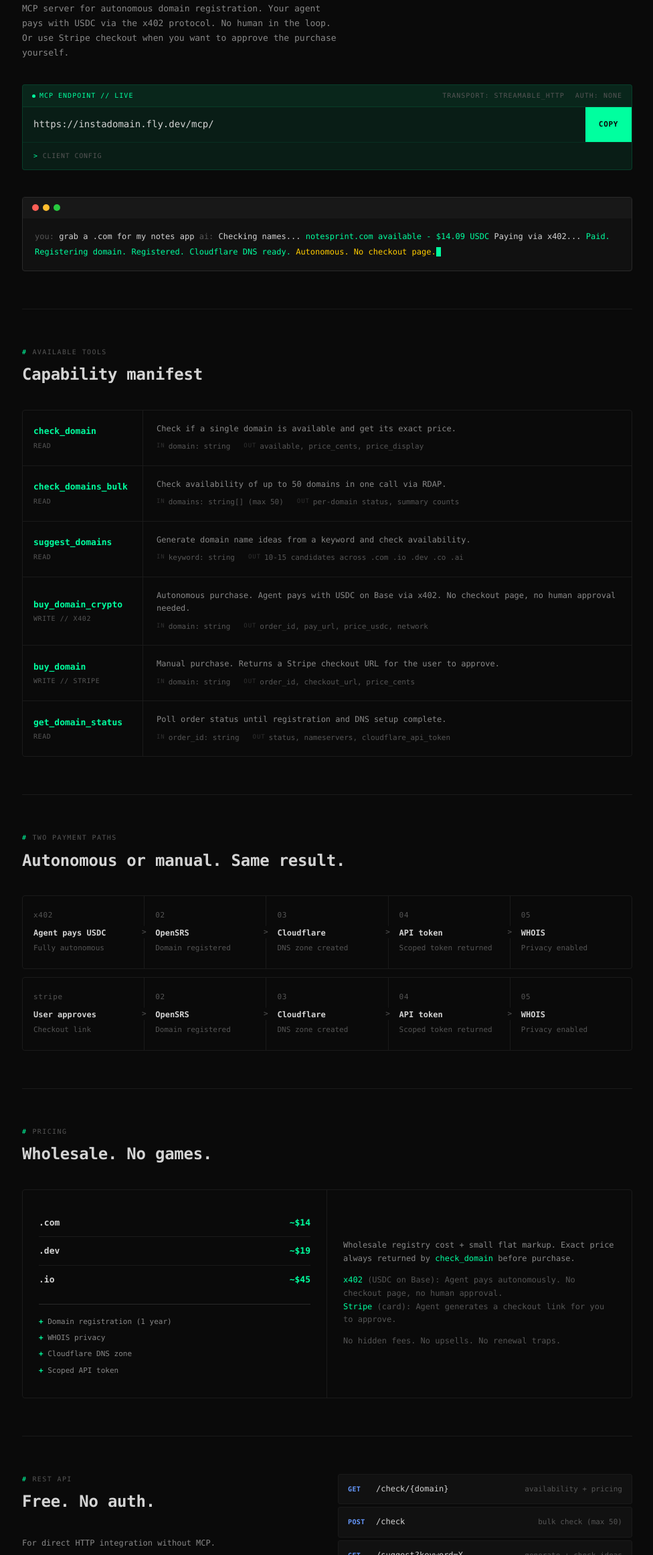
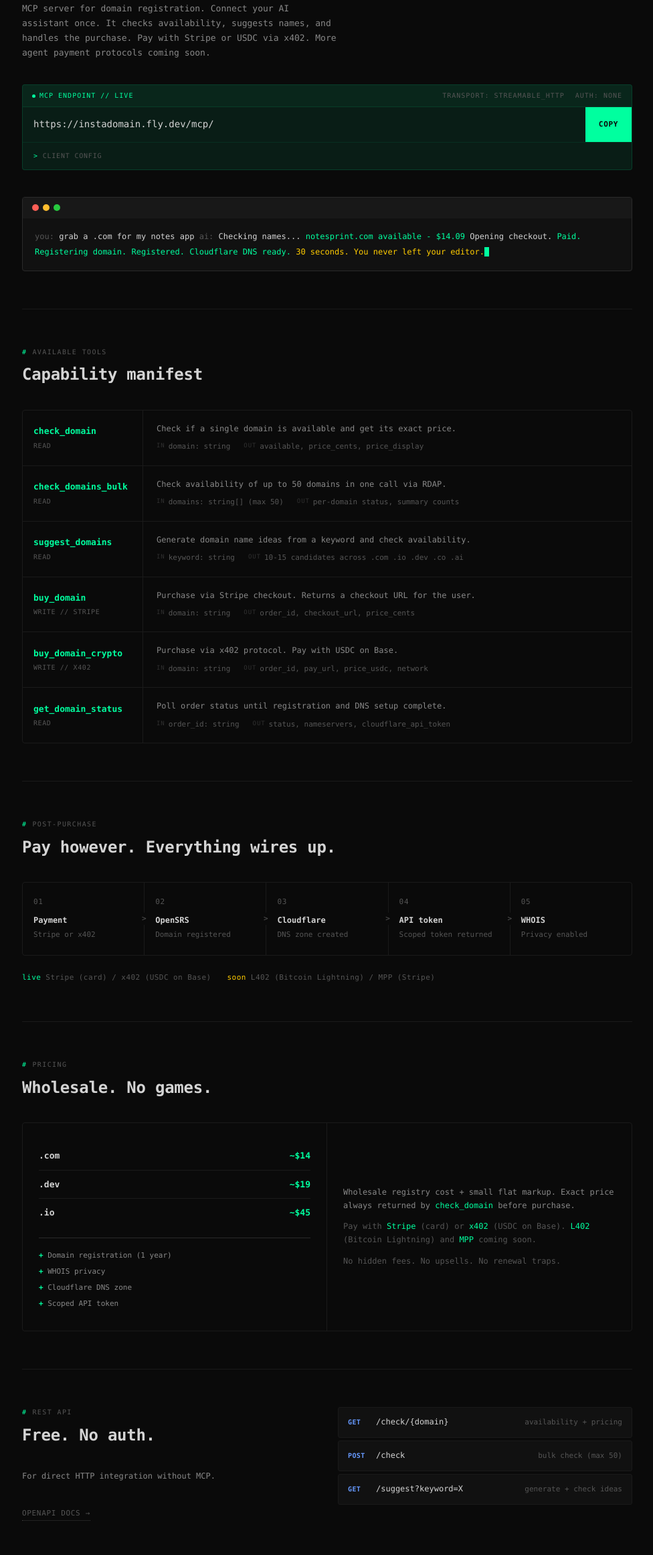
Before and after one commit to nach-dakwale/instadomain-mcp, a plain HTML site: page instadomain/static/index.html in a window 1280 px wide. Shown: the part 279-2601 px from the top of the page at 67% size, without its empty margins (151-1127 px from the left). Drawn offline with Linux system fonts and the light colour scheme.

Commit message:
copy: balanced positioning with Stripe + x402 today, L402 + MPP coming soon
Rewrite all copy surfaces to present payment methods equally instead of
leading with x402 as the primary. Added L402 (Bitcoin Lightning) and MPP
(Stripe Machine Payments) as coming soon across website, mcp.json,
llms.txt, smithery.yaml, and GitHub description.

Co-Authored-By: Claude Opus 4.6 (1M context) <noreply@anthropic.com>

```diff
--- a/instadomain/static/index.html
+++ b/instadomain/static/index.html
@@ -3,8 +3,8 @@
 <head>
     <meta charset="UTF-8">
     <meta name="viewport" content="width=device-width, initial-scale=1.0">
-    <title>InstaDomain - AI agents that buy domains autonomously</title>
-    <meta name="description" content="MCP server for autonomous domain registration. AI agents pay with USDC via x402 protocol, no human in the loop. Or use Stripe checkout for manual approval. Cloudflare DNS included.">
+    <title>InstaDomain - AI agents that buy domains</title>
+    <meta name="description" content="MCP server for domain registration. AI agents check availability, suggest names, and purchase domains. Pay with Stripe or USDC via x402. Cloudflare DNS and WHOIS privacy included.">
     <link rel="alternate" type="text/plain" href="/llms.txt" title="LLM-readable site summary">
     <link rel="alternate" type="application/json" href="/.well-known/mcp.json" title="MCP server discovery">
     <script type="application/ld+json">
@@ -12,18 +12,18 @@
         "@context": "https://schema.org",
         "@type": "SoftwareApplication",
         "name": "InstaDomain",
-        "description": "MCP server for autonomous domain registration. AI agents buy domains with USDC via x402 protocol, no human needed. Also supports Stripe checkout for manual approval. Tools: check_domain, check_domains_bulk, suggest_domains, buy_domain_crypto (x402 autonomous), buy_domain (Stripe), get_domain_status, get_transfer_code, unlock_domain, renew_domain. Transport: Streamable HTTP. Auth: none required.",
+        "description": "MCP server for domain registration. AI agents check, suggest, and buy domains. Payment via Stripe (card) or x402 (USDC on Base). L402 and MPP coming soon. Tools: check_domain, check_domains_bulk, suggest_domains, buy_domain (Stripe), buy_domain_crypto (x402), get_domain_status, get_transfer_code, unlock_domain, renew_domain. Transport: Streamable HTTP. Auth: none required.",
         "url": "https://instadomain.fly.dev",
         "applicationCategory": "DeveloperApplication",
         "operatingSystem": "Any (MCP-compatible AI client)",
         "offers": {
             "@type": "Offer",
-            "description": "Wholesale domain pricing plus a small flat markup. .com from ~$14, .dev from ~$19, .io from ~$45. WHOIS privacy included. Pays with USDC on Base (x402, autonomous) or USD via Stripe (manual approval).",
+            "description": "Wholesale domain pricing plus a small flat markup. .com from ~$14, .dev from ~$19, .io from ~$45. WHOIS privacy included. Pays with Stripe (card) or USDC on Base (x402). L402 and MPP coming soon.",
             "priceCurrency": "USD"
         },
         "featureList": [
-            "buy_domain_crypto: Autonomous agent purchase via x402 protocol, pay with USDC on Base, no human in the loop",
-            "buy_domain: Manual purchase via Stripe checkout for human approval",
+            "buy_domain: Purchase via Stripe checkout (card)",
+            "buy_domain_crypto: Purchase via x402 protocol (USDC on Base)",
             "check_domain: Check single domain availability with exact pricing",
             "check_domains_bulk: Check up to 50 domains in one call via RDAP",
             "suggest_domains: Generate and check domain name ideas from a keyword",
@@ -394,11 +394,11 @@
         <main>
             <section class="hero">
                 <div class="hero-pre"><span>$</span> mcp_server <span>--</span>protocol=domains</div>
-                <h1>Your AI <span class="hl">buys the domain.</span><br>No checkout page. No tab switch.</h1>
+                <h1>Your AI <span class="hl">buys the domain.</span><br>You keep building.</h1>
                 <p class="hero-desc">
-                    MCP server for autonomous domain registration. Your agent pays with USDC
-                    via the x402 protocol. No human in the loop. Or use Stripe checkout
-                    when you want to approve the purchase yourself.
+                    MCP server for domain registration. Connect your AI assistant once.
+                    It checks availability, suggests names, and handles the purchase.
+                    Pay with Stripe or USDC via x402. More agent payment protocols coming soon.
                 </p>
 
                 <div class="ep" role="region" aria-label="MCP endpoint">
@@ -430,11 +430,11 @@
                     <div class="term-bar"><i></i><i></i><i></i></div>
                     <div class="term-code"><span class="tp">you:</span> <span class="tc">grab a .com for my notes app</span>
 <span class="tp"> ai:</span> <span class="tc">Checking names...</span>
-<span class="tg">     notesprint.com available - $14.09 USDC</span>
-<span class="tc">     Paying via x402...</span>
+<span class="tg">     notesprint.com available - $14.09</span>
+<span class="tc">     Opening checkout.</span>
 <span class="tg">     Paid. Registering domain.</span>
 <span class="tg">     Registered. Cloudflare DNS ready.</span>
-<span class="ta">     Autonomous. No checkout page.</span><span class="cur"></span></div>
+<span class="ta">     30 seconds. You never left your editor.</span><span class="cur"></span></div>
                 </div>
             </section>
 
@@ -475,22 +475,22 @@
                         </div>
                     </div>
                     <div class="tool" role="listitem">
-                        <div class="tool-l"><code>buy_domain_crypto</code><span class="tt">write // x402</span></div>
+                        <div class="tool-l"><code>buy_domain</code><span class="tt">write // stripe</span></div>
                         <div class="tool-r">
-                            <p>Autonomous purchase. Agent pays with USDC on Base via x402. No checkout page, no human approval needed.</p>
+                            <p>Purchase via Stripe checkout. Returns a checkout URL for the user.</p>
                             <div class="tool-sig">
                                 <span><span class="lbl">in</span> domain: string</span>
-                                <span><span class="lbl">out</span> order_id, pay_url, price_usdc, network</span>
+                                <span><span class="lbl">out</span> order_id, checkout_url, price_cents</span>
                             </div>
                         </div>
                     </div>
                     <div class="tool" role="listitem">
-                        <div class="tool-l"><code>buy_domain</code><span class="tt">write // stripe</span></div>
+                        <div class="tool-l"><code>buy_domain_crypto</code><span class="tt">write // x402</span></div>
                         <div class="tool-r">
-                            <p>Manual purchase. Returns a Stripe checkout URL for the user to approve.</p>
+                            <p>Purchase via x402 protocol. Pay with USDC on Base.</p>
                             <div class="tool-sig">
                                 <span><span class="lbl">in</span> domain: string</span>
-                                <span><span class="lbl">out</span> order_id, checkout_url, price_cents</span>
+                                <span><span class="lbl">out</span> order_id, pay_url, price_usdc, network</span>
                             </div>
                         </div>
                     </div>
@@ -510,21 +510,18 @@
             <hr class="sep">
 
             <section>
-                <div class="sh">two payment paths</div>
-                <h2 class="st">Autonomous or manual. Same result.</h2>
-                <div class="chain" style="margin-bottom: 12px;">
-                    <div class="ch"><span class="ch-n">x402</span><strong>Agent pays USDC</strong><span>Fully autonomous</span><span class="ch-arrow">&gt;</span></div>
+                <div class="sh">post-purchase</div>
+                <h2 class="st">Pay however. Everything wires up.</h2>
+                <div class="chain" style="margin-bottom: 24px;">
+                    <div class="ch"><span class="ch-n">01</span><strong>Payment</strong><span>Stripe or x402</span><span class="ch-arrow">&gt;</span></div>
                     <div class="ch"><span class="ch-n">02</span><strong>OpenSRS</strong><span>Domain registered</span><span class="ch-arrow">&gt;</span></div>
                     <div class="ch"><span class="ch-n">03</span><strong>Cloudflare</strong><span>DNS zone created</span><span class="ch-arrow">&gt;</span></div>
                     <div class="ch"><span class="ch-n">04</span><strong>API token</strong><span>Scoped token returned</span><span class="ch-arrow">&gt;</span></div>
                     <div class="ch"><span class="ch-n">05</span><strong>WHOIS</strong><span>Privacy enabled</span></div>
                 </div>
-                <div class="chain">
-                    <div class="ch"><span class="ch-n">stripe</span><strong>User approves</strong><span>Checkout link</span><span class="ch-arrow">&gt;</span></div>
-                    <div class="ch"><span class="ch-n">02</span><strong>OpenSRS</strong><span>Domain registered</span><span class="ch-arrow">&gt;</span></div>
-                    <div class="ch"><span class="ch-n">03</span><strong>Cloudflare</strong><span>DNS zone created</span><span class="ch-arrow">&gt;</span></div>
-                    <div class="ch"><span class="ch-n">04</span><strong>API token</strong><span>Scoped token returned</span><span class="ch-arrow">&gt;</span></div>
-                    <div class="ch"><span class="ch-n">05</span><strong>WHOIS</strong><span>Privacy enabled</span></div>
+                <div style="display:flex;gap:24px;font-size:11px;color:var(--t3);letter-spacing:0.04em;">
+                    <span><span style="color:var(--g);">live</span> Stripe (card) / x402 (USDC on Base)</span>
+                    <span><span style="color:var(--a);">soon</span> L402 (Bitcoin Lightning) / MPP (Stripe)</span>
                 </div>
             </section>
 
@@ -547,8 +544,7 @@
                     </div>
                     <div class="pr-r">
                         <p>Wholesale registry cost + small flat markup. Exact price always returned by <code>check_domain</code> before purchase.</p>
-                        <p><code>x402</code> (USDC on Base): Agent pays autonomously. No checkout page, no human approval.<br>
-                        <code>Stripe</code> (card): Agent generates a checkout link for you to approve.</p>
+                        <p>Pay with <code>Stripe</code> (card) or <code>x402</code> (USDC on Base). <code>L402</code> (Bitcoin Lightning) and <code>MPP</code> coming soon.</p>
                         <p>No hidden fees. No upsells. No renewal traps.</p>
                     </div>
                 </div>
```
Also changed, not shown: instadomain/static/mcp.json (+9 -7 lines), instadomain/static/llms.txt, 1 other file.
